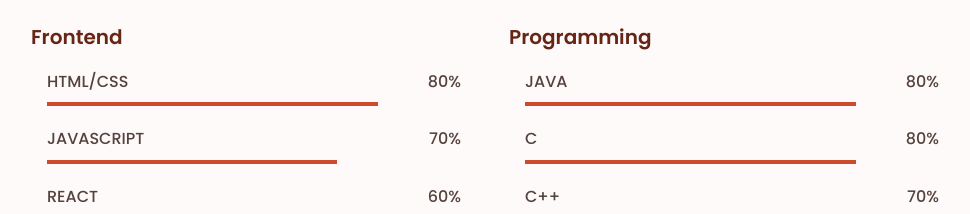
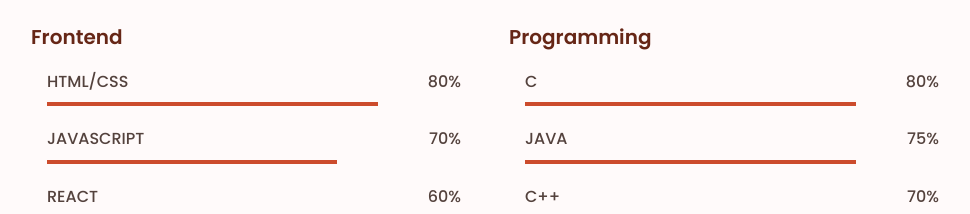
Before and after one commit to kishan-0904/personal-portfolio-1, a plain HTML site: page index.html in a window 1280 px wide. Shown: the part 1540-1754 px from the top of the page, without its empty margins (309-1279 px from the left). Drawn offline with nearby package versions, Linux system fonts and the light colour scheme.

Commit message:
Update index.html

```diff
--- a/index.html
+++ b/index.html
@@ -166,16 +166,18 @@
                 <div class="skills__content">
                     <h3 class="skills__subtitle">Programming</h3>
 
-                    <div class="skills__data">
-                        <span class="skills__name">Java</span>
-                        <span class="skills__number">80%</span>
-                        <span class="skills__bar skills__java"></span>
-                    </div>
+
 
                     <div class="skills__data">
                         <span class="skills__name">C</span>
                         <span class="skills__number">80%</span>
                         <span class="skills__bar skills__c"></span>
+                    </div>
+
+                    <div class="skills__data">
+                        <span class="skills__name">Java</span>
+                        <span class="skills__number">75%</span>
+                        <span class="skills__bar skills__java"></span>
                     </div>
 
                     <div class="skills__data">
```
